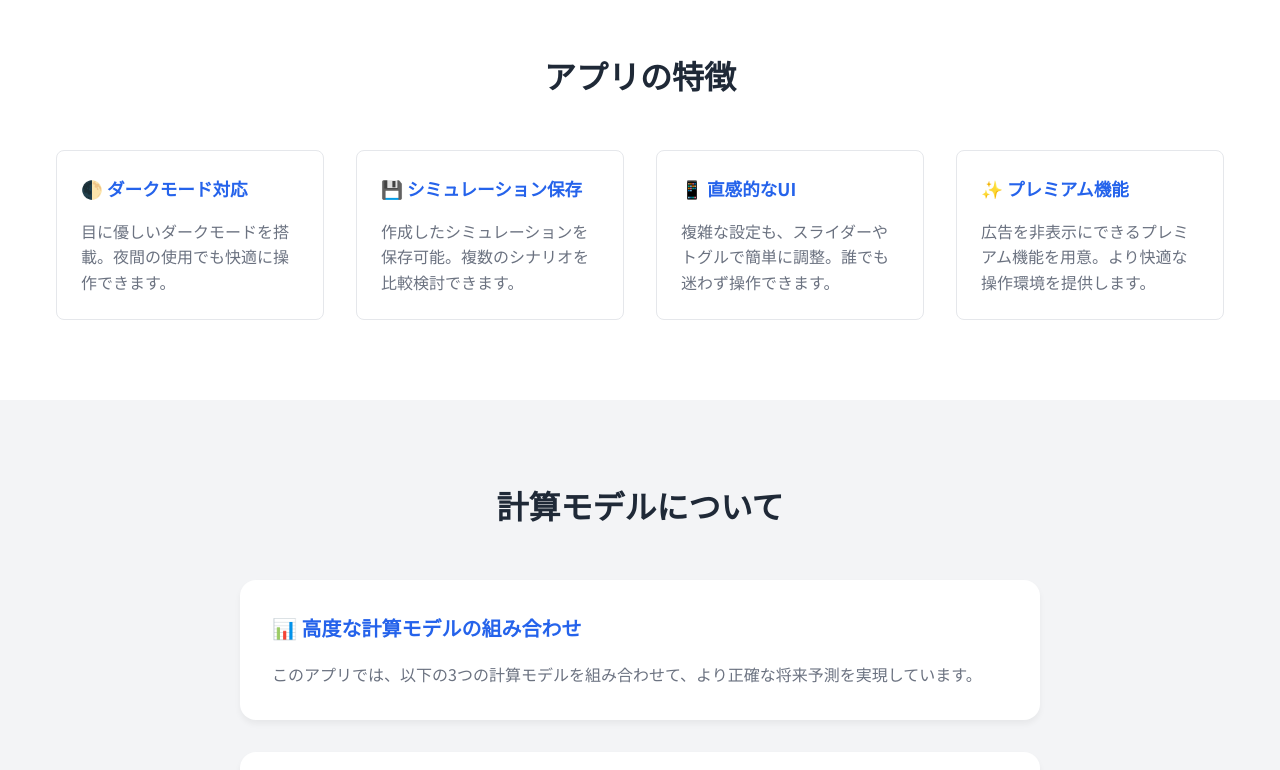
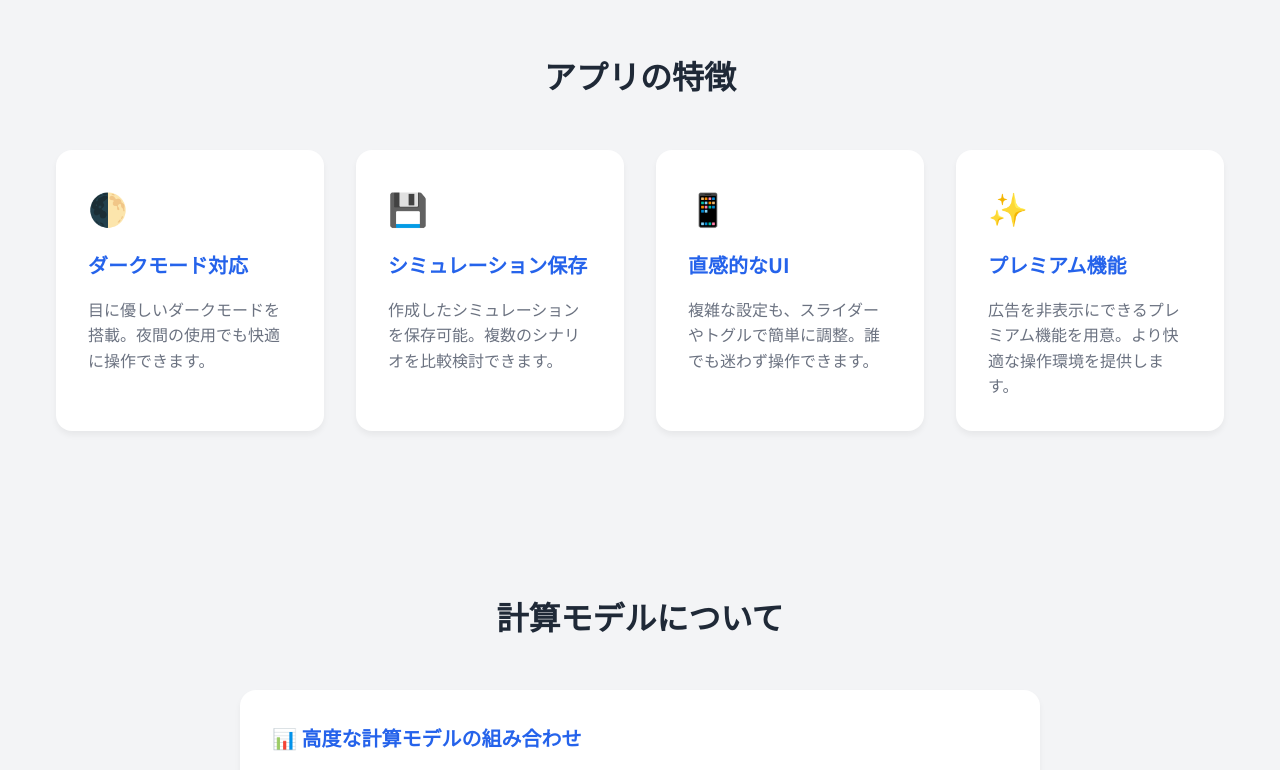
Before and after one commit to ys980323/assetSimPage, a plain HTML site: page index.html in a window 1280 px wide. Shown: the part 1253-2023 px from the top of the page. Drawn offline with Linux system fonts and the light colour scheme.

Commit message:
いろいろ

```diff
--- a/index.html
+++ b/index.html
@@ -63,24 +63,28 @@
             </div>
         </section>
 
-        <section class="highlights">
+        <section class="features">
             <div class="container">
                 <h2 class="section-title">アプリの特徴</h2>
-                <div class="highlights-grid">
-                    <div class="highlight-item">
-                        <h3>🌓 ダークモード対応</h3>
+                <div class="feature-grid">
+                    <div class="feature-card">
+                        <div class="feature-icon">🌓</div>
+                        <h3>ダークモード対応</h3>
                         <p>目に優しいダークモードを搭載。夜間の使用でも快適に操作できます。</p>
                     </div>
-                    <div class="highlight-item">
-                        <h3>💾 シミュレーション保存</h3>
+                    <div class="feature-card">
+                        <div class="feature-icon">💾</div>
+                        <h3>シミュレーション保存</h3>
                         <p>作成したシミュレーションを保存可能。複数のシナリオを比較検討できます。</p>
                     </div>
-                    <div class="highlight-item">
-                        <h3>📱 直感的なUI</h3>
+                    <div class="feature-card">
+                        <div class="feature-icon">📱</div>
+                        <h3>直感的なUI</h3>
                         <p>複雑な設定も、スライダーやトグルで簡単に調整。誰でも迷わず操作できます。</p>
                     </div>
-                    <div class="highlight-item">
-                        <h3>✨ プレミアム機能</h3>
+                    <div class="feature-card">
+                        <div class="feature-icon">✨</div>
+                        <h3>プレミアム機能</h3>
                         <p>広告を非表示にできるプレミアム機能を用意。より快適な操作環境を提供します。</p>
                     </div>
                 </div>
```
